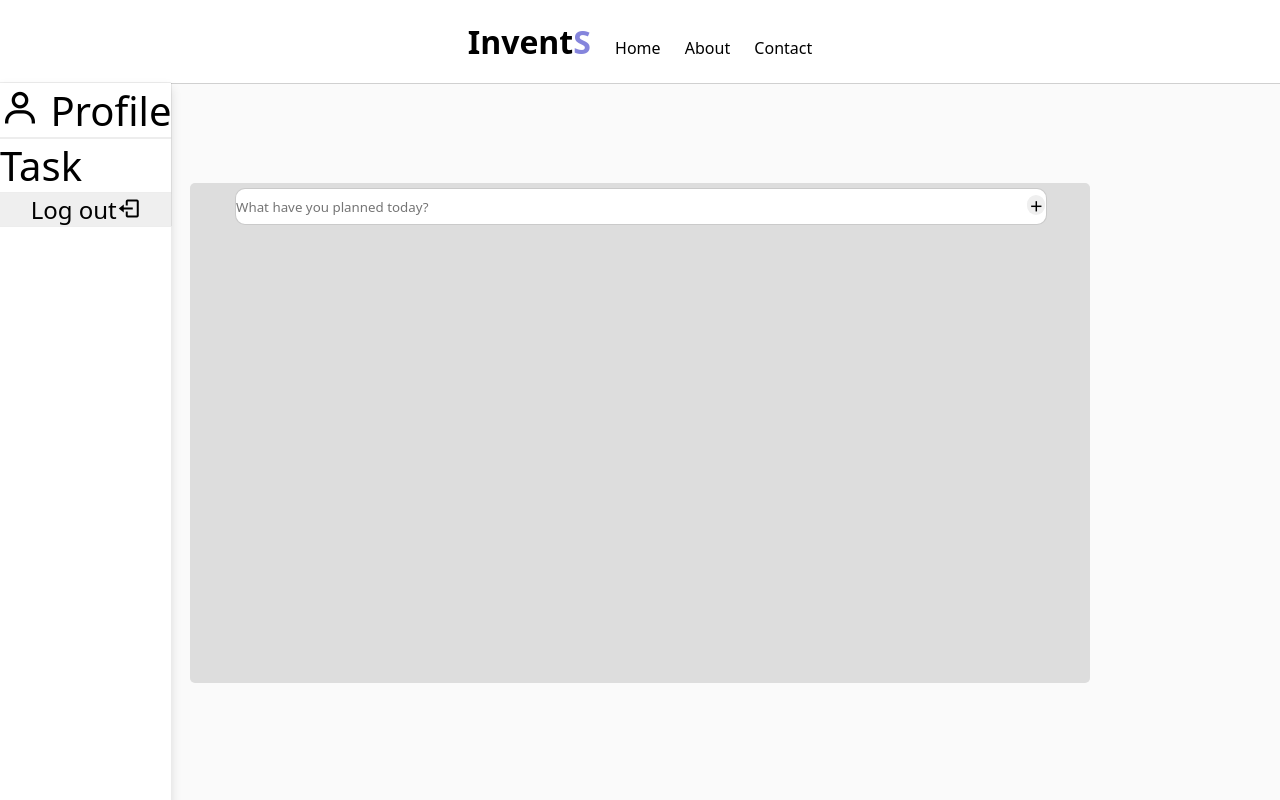
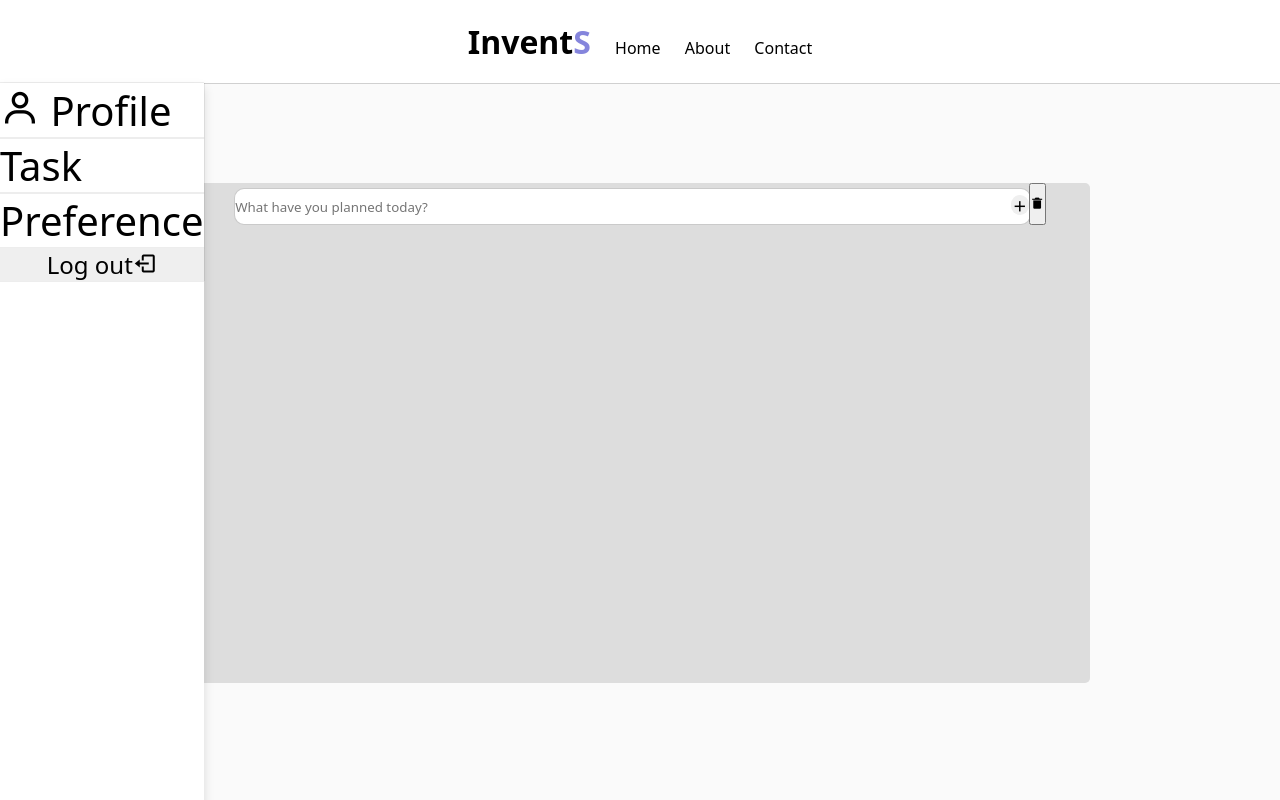
Before and after one commit to Miketryartd/inventS-repos, a plain HTML site: page task.html in a window 1280 px wide. Drawn offline with nearby package versions, Linux system fonts and the light colour scheme; a web font is replaced by a local one.

Commit message:
task.html

```diff
--- a/task.html
+++ b/task.html
@@ -28,6 +28,7 @@
     <ul>
         <li><a href="#"><i class='bx bx-user'></i> Profile</a></li>
         <li><a href="task.html">Task</a></li>
+        <li><a href="preference.html">Preference</a></li>
         <li><button id="logout" onclick="logout()">Log out<i class='bx bx-log-out' ></i></button></li>
 
     </ul>
@@ -36,7 +37,7 @@
  <div class="invisibleContainer">
 <div class="taskMenu" id="taskMenu">
     <ul>
-        <li> <input type="text" placeholder="What have you planned today?" id="noteInput"><button id="addTaskBtn" onclick="addTask()"><i class='bx bx-plus'></i></button></li>
+        <li> <input type="text" placeholder="What have you planned today?" id="noteInput"><button id="addTaskBtn" onclick="addTask()"><i class='bx bx-plus'></i></button><button id="removeALL" onclick="removeALL()"><i class='bx bxs-trash-alt'></i></button></li>
 
     </ul>
 
@@ -44,7 +45,7 @@
         <ul id="taskList"></ul>
     </div>
 </div>
-</div>
+
  <!--EndTaskMenu-->
 
 
```
